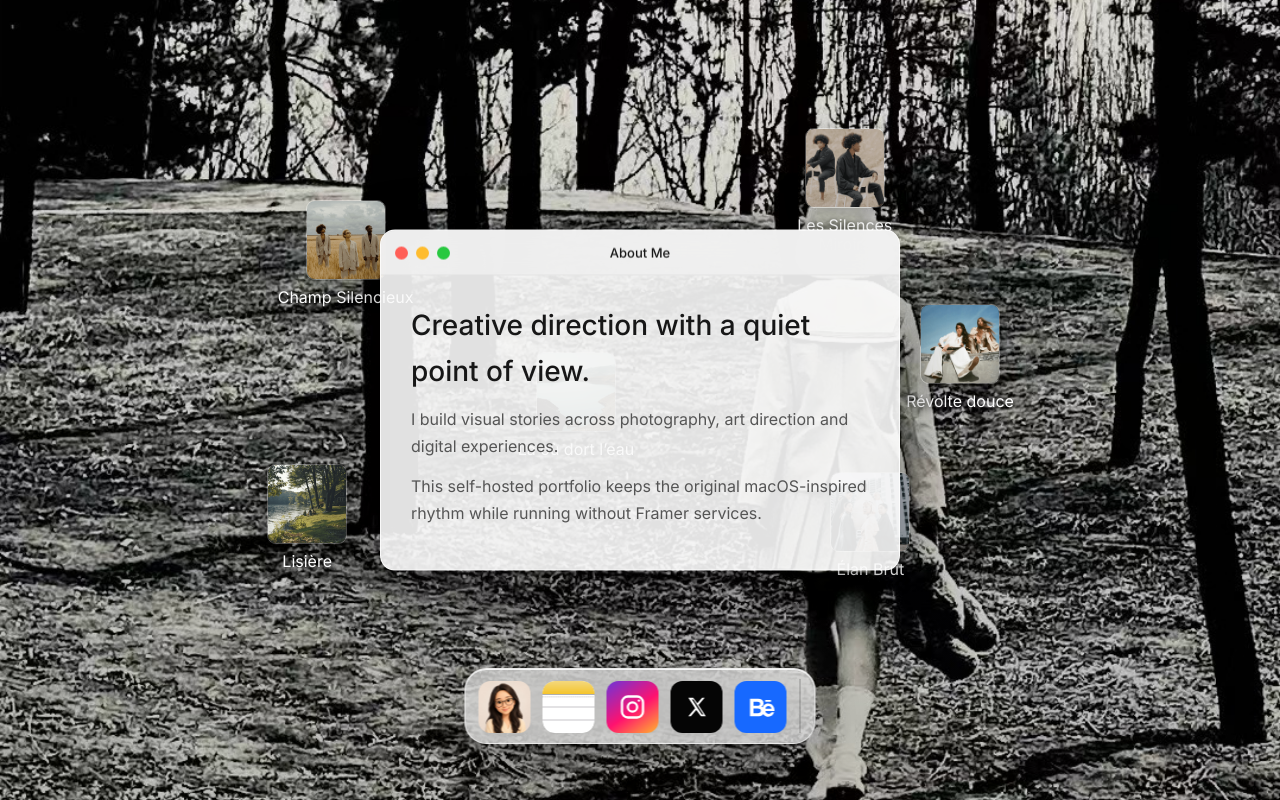
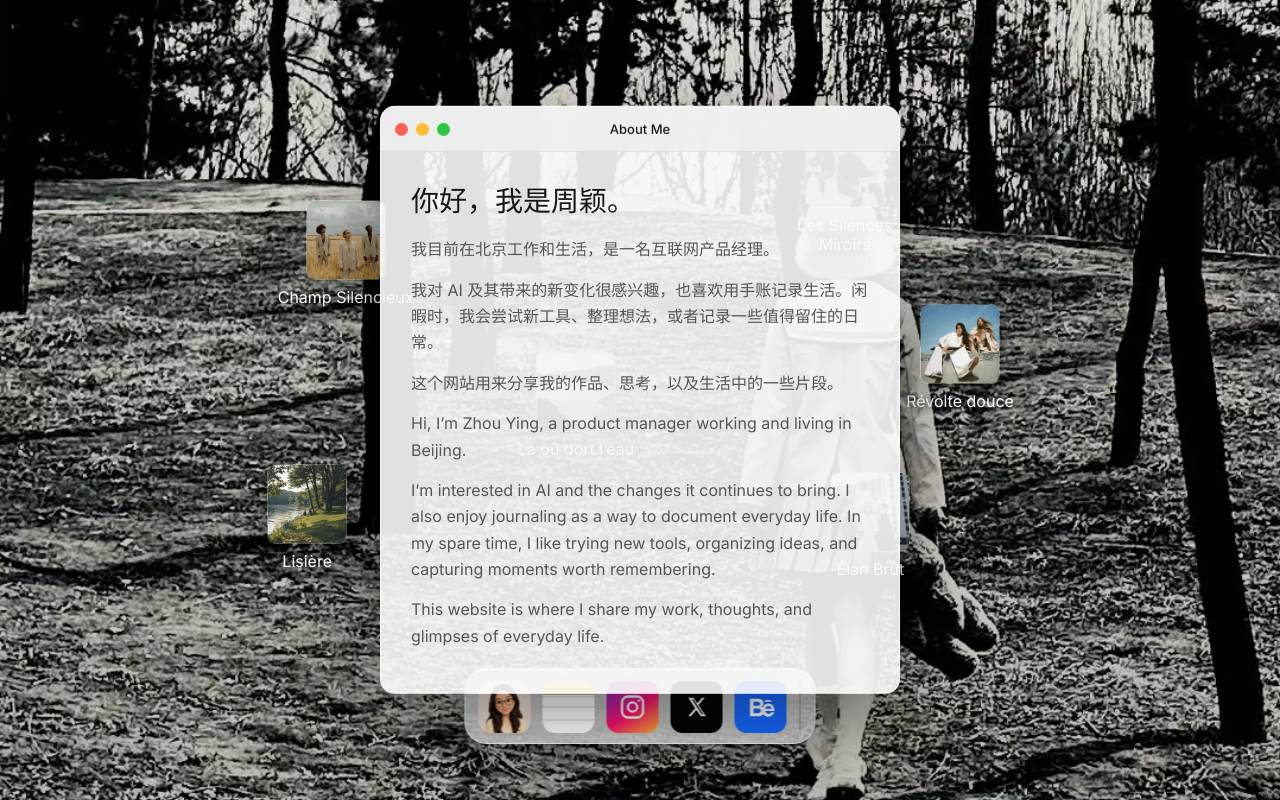
Before and after one commit to zhouying0723-oss/zhouying, a website: page index.html in a window 1280 px wide. Both pictures are taken after a click on the button "About Me". Drawn offline with Linux system fonts and the light colour scheme.

Commit message:
feat: 更新 About Me 介绍

```diff
--- a/index.html
+++ b/index.html
@@ -99,9 +99,13 @@
       <span class="window-title">About Me</span>
     </header>
     <div class="window-content">
-      <h2>Creative direction with a quiet point of view.</h2>
-      <p>I build visual stories across photography, art direction and digital experiences.</p>
-      <p>This self-hosted portfolio keeps the original macOS-inspired rhythm while running without Framer services.</p>
+      <h2>你好，我是周颖。</h2>
+      <p>我目前在北京工作和生活，是一名互联网产品经理。</p>
+      <p>我对 AI 及其带来的新变化很感兴趣，也喜欢用手账记录生活。闲暇时，我会尝试新工具、整理想法，或者记录一些值得留住的日常。</p>
+      <p>这个网站用来分享我的作品、思考，以及生活中的一些片段。</p>
+      <p lang="en">Hi, I’m Zhou Ying, a product manager working and living in Beijing.</p>
+      <p lang="en">I’m interested in AI and the changes it continues to bring. I also enjoy journaling as a way to document everyday life. In my spare time, I like trying new tools, organizing ideas, and capturing moments worth remembering.</p>
+      <p lang="en">This website is where I share my work, thoughts, and glimpses of everyday life.</p>
     </div>
   </section>
 
```
